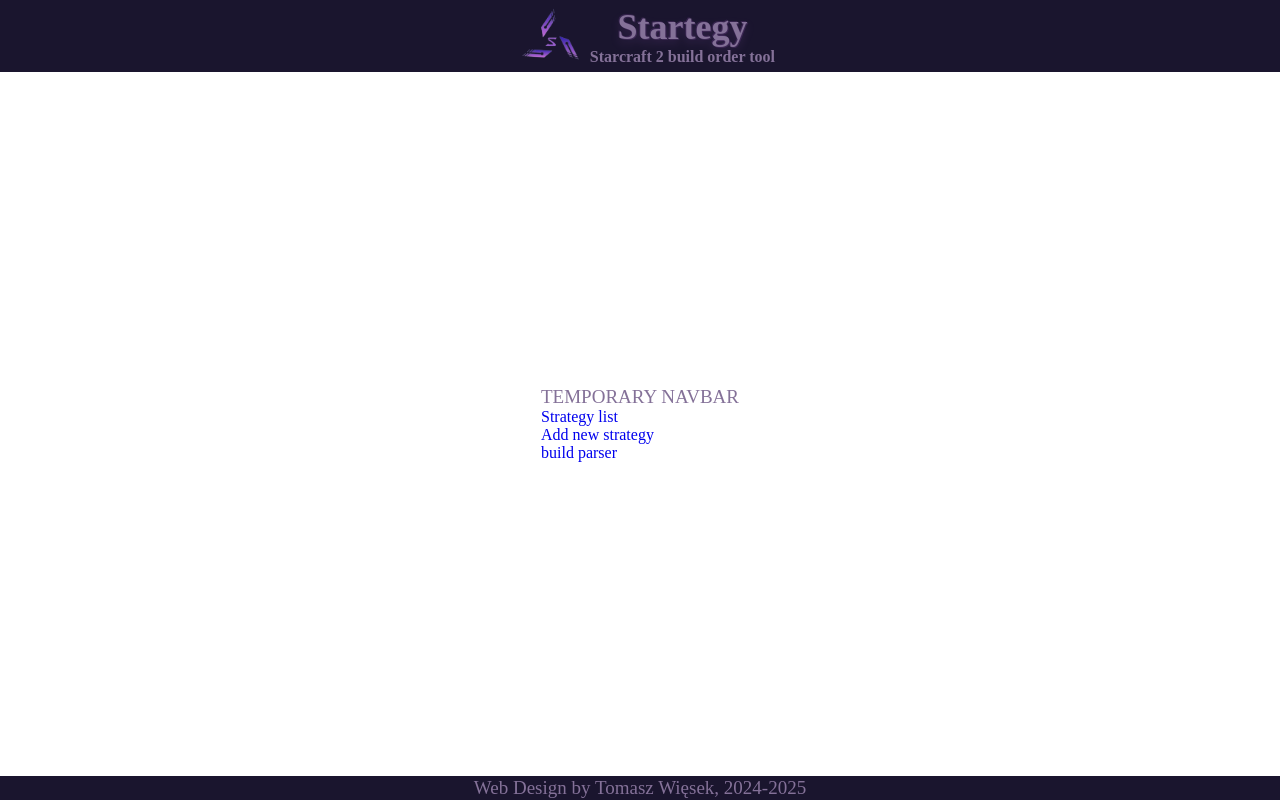
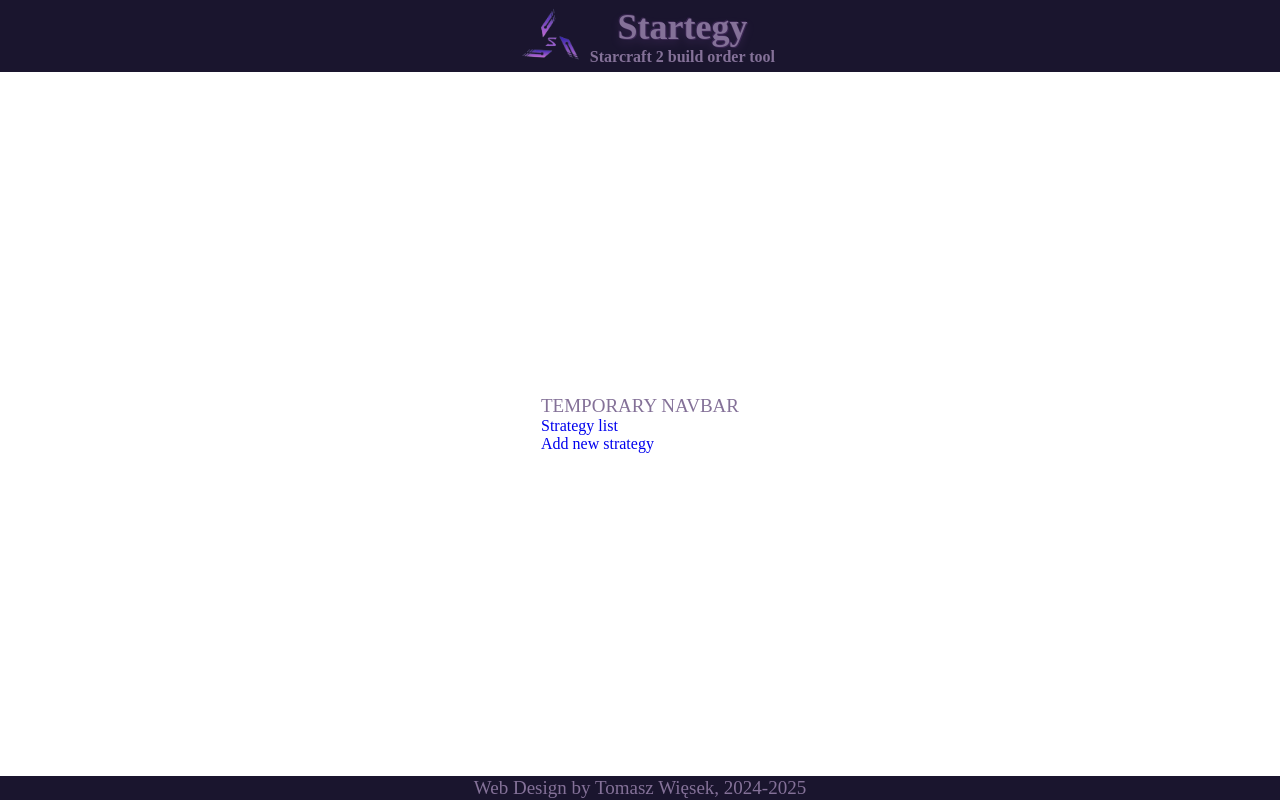
Before and after one commit to murasame112/StarTegy, a React (Vite) app in the folder src/frontend/startegy-frontend/: page / in a window 1280 px wide. Built offline with nearby package versions, Linux system fonts and the light colour scheme; a web font is replaced by a local one.

Commit message:
deleted parsebuild from temp navbar

```diff
--- a/src/frontend/startegy-frontend/src/components/TempNavbar/TempNavbar.tsx
+++ b/src/frontend/startegy-frontend/src/components/TempNavbar/TempNavbar.tsx
@@ -14,7 +14,6 @@
 		<p>TEMPORARY NAVBAR</p><br/>
 		<Link to='/strategies'>Strategy list</Link><br/>
 		<Link to='/create'>Add new strategy</Link><br/>
-		<Link to='/parse'>build parser</Link>
 	</div>);
 }
 
```
